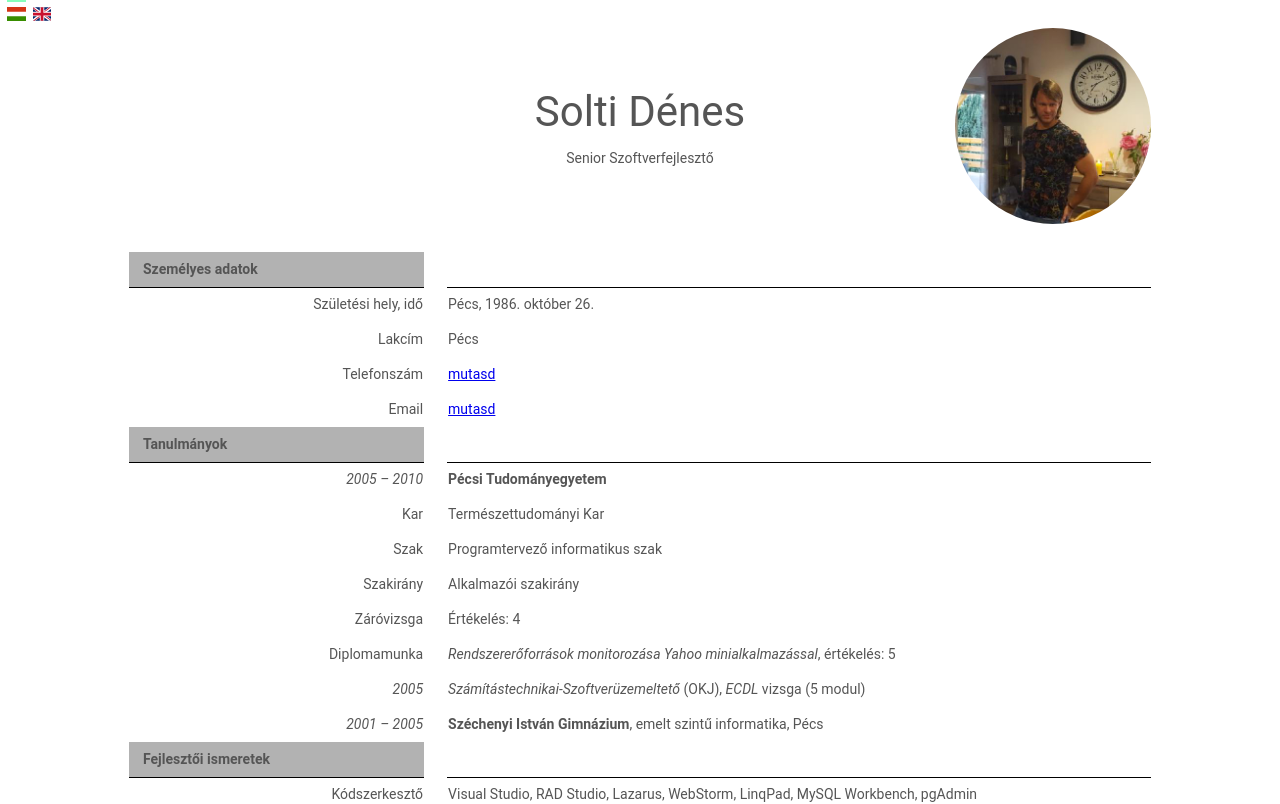
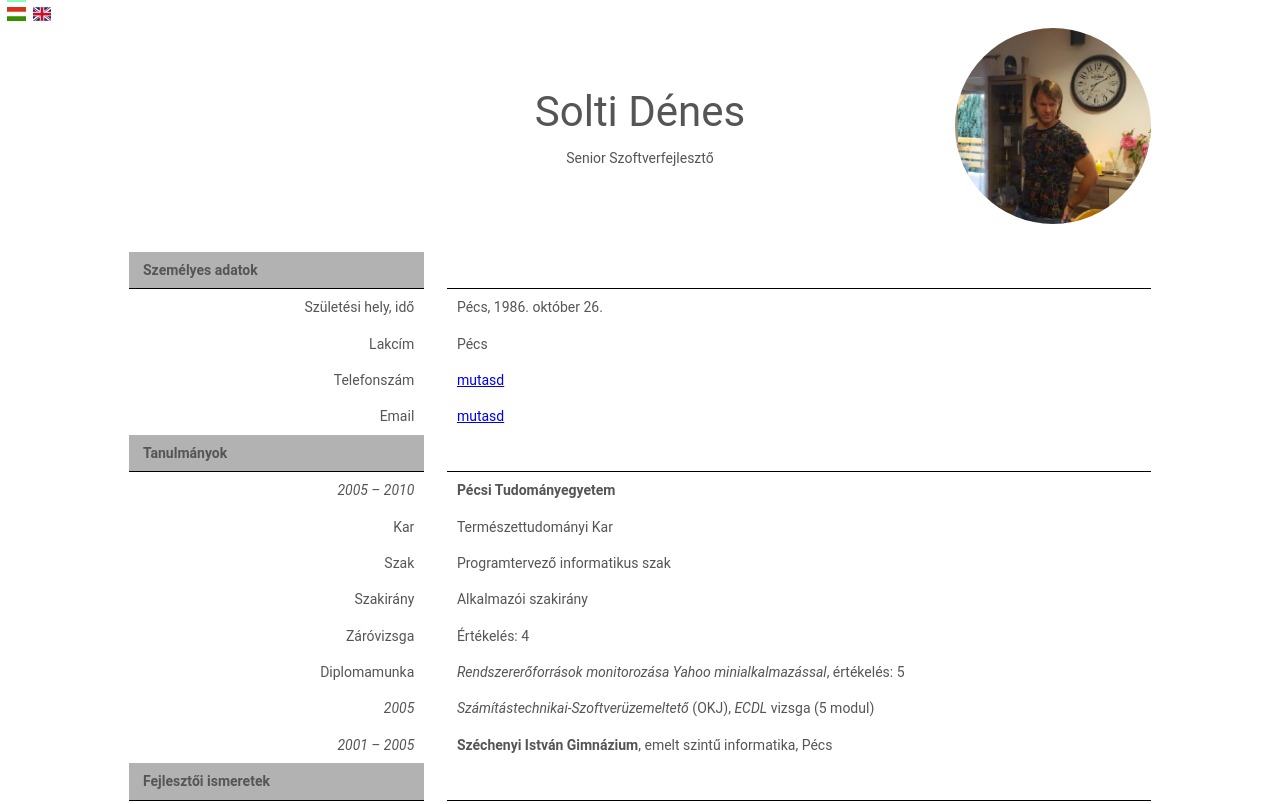
Before and after one commit to Sholtee/cv, a Vue app: page / in a window 1280 px wide. Shown: the top 804 px of the page. Built offline with nearby package versions, Linux system fonts and the light colour scheme; a small style sheet from the web is missing; the HTML template or start-up script is replaced by a standard one.

Commit message:
[added] cell padding

```diff
--- a/src/components/CV-Heading.vue
+++ b/src/components/CV-Heading.vue
@@ -67,6 +67,8 @@ tbody > tr
                 background: #b2b2b2
 
     > th, td
+        padding: .7rem
+
         &:first-of-type
             border-right: 1.7rem solid transparent
 </style>
```
